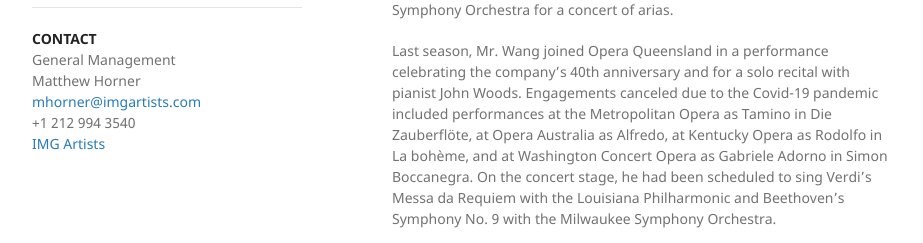
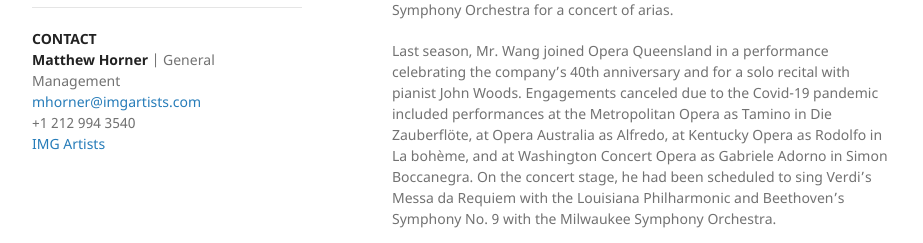
Before and after one commit to kwopera/tkw, a Jekyll site: the page built from index.md, in a window 1280 px wide. Shown: the part 371-614 px from the top of the page, without its empty margins (178-1101 px from the left). Built offline with Jekyll 4.4.1, drawn with Linux system fonts in a browser that asks for light colours.

```diff
--- a/_layouts/default.html
+++ b/_layouts/default.html
@@ -30,8 +30,7 @@
         <hr>
 
         <p><strong>CONTACT</strong><br/>
-          General Management <br/>
-          Matthew Horner<br/>
+          <strong>Matthew Horner</strong> | General Management<br/>
           <a href="mailto:mhorner@imgartists.com">mhorner@imgartists.com</a><br/>
           +1 212 994 3540<br/>
           <a href="https://imgartists.com/roster/kang-wang/" target="_blank">IMG Artists</a>
```
